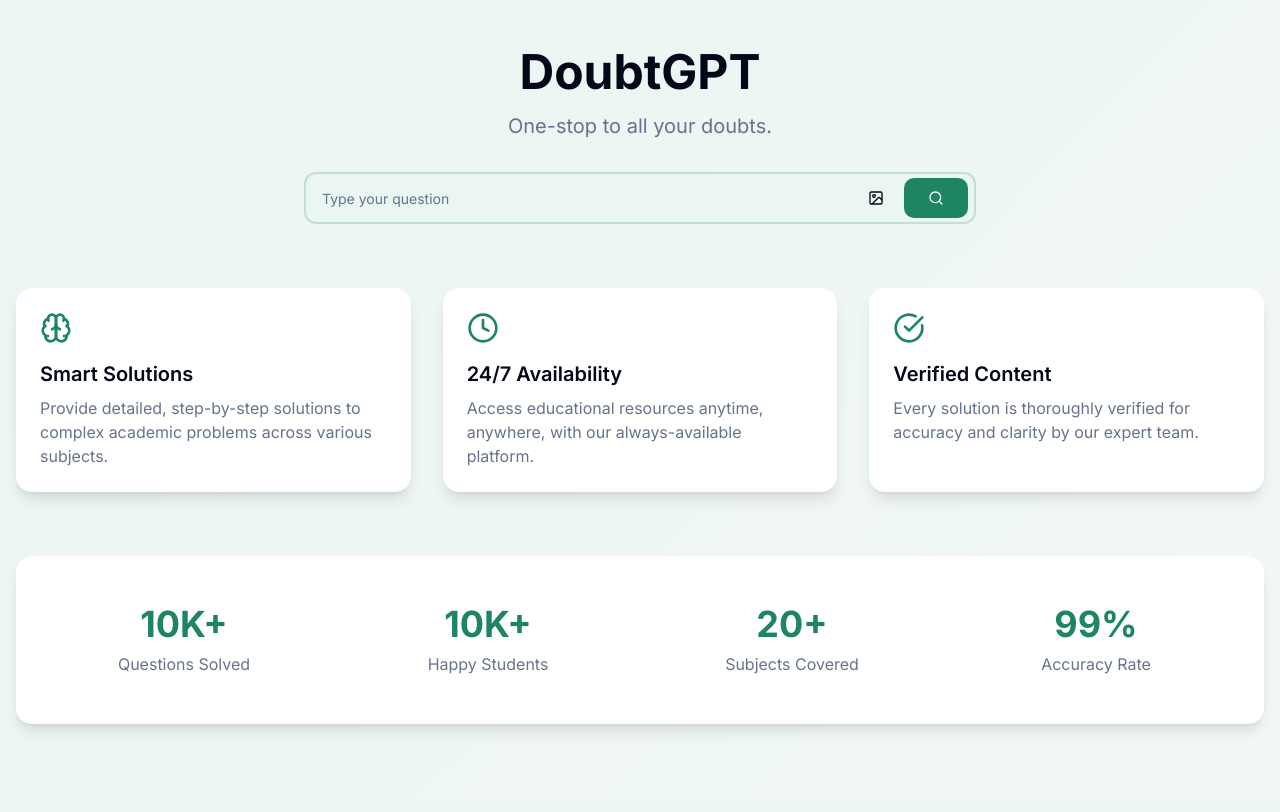
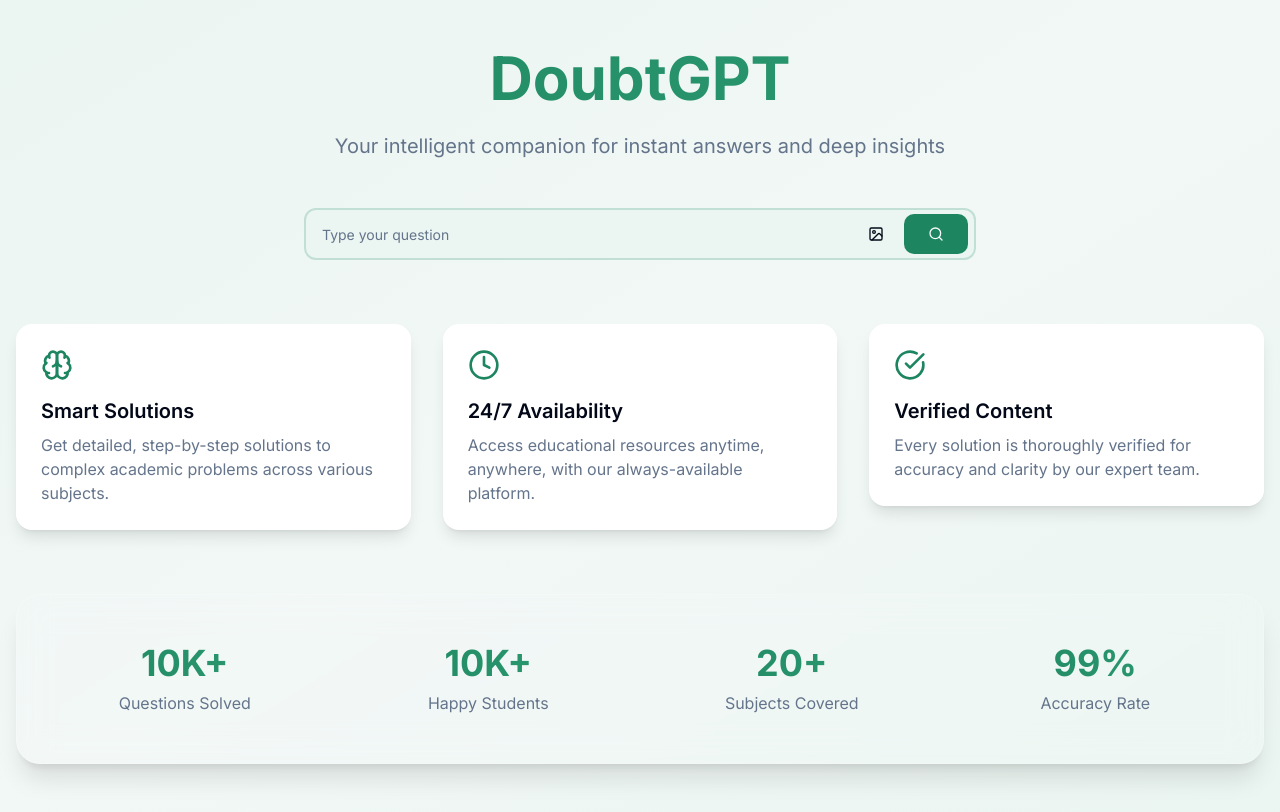
Before and after one commit to ArnavSingh77/DoubtGPT-Better, a React (Vite) app: page / in a window 1280 px wide. Built offline with nearby package versions, Linux system fonts and the light colour scheme.

Commit message:
Improve UI with Modern Effects
Enhanced the user interface by incorporating modern design elements, effects, and animations to improve overall user experience.
[skip gpt_engineer]

```diff
--- a/src/components/FeatureCard.tsx
+++ b/src/components/FeatureCard.tsx
@@ -1,4 +1,5 @@
 import { LucideIcon } from "lucide-react";
+import { cn } from "@/lib/utils";
 
 interface FeatureCardProps {
   icon: LucideIcon;
@@ -8,12 +9,16 @@ interface FeatureCardProps {
 
 export const FeatureCard = ({ icon: Icon, title, description }: FeatureCardProps) => {
   return (
-    <div className="feature-card">
-      <div className="mb-4">
-        <Icon className="h-8 w-8 text-primary" />
+    <div className="group hover:scale-105 transition-all duration-300">
+      <div className="feature-card bg-white/10 backdrop-blur-md border border-white/20 hover:border-primary/30">
+        <div className="mb-4 transform group-hover:scale-110 transition-transform duration-300">
+          <Icon className="h-8 w-8 text-primary group-hover:text-accent" />
+        </div>
+        <h3 className="text-xl font-semibold mb-2 text-foreground">{title}</h3>
+        <p className="text-muted-foreground group-hover:text-foreground transition-colors duration-300">
+          {description}
+        </p>
       </div>
-      <h3 className="text-xl font-semibold mb-2">{title}</h3>
-      <p className="text-muted-foreground">{description}</p>
     </div>
   );
 };
--- a/src/components/StatCard.tsx
+++ b/src/components/StatCard.tsx
@@ -5,9 +5,13 @@ interface StatCardProps {
 
 export const StatCard = ({ value, label }: StatCardProps) => {
   return (
-    <div className="stat-card">
-      <div className="text-4xl font-bold text-primary mb-2">{value}</div>
-      <div className="text-muted-foreground">{label}</div>
+    <div className="stat-card group hover:scale-105 transition-all duration-300">
+      <div className="text-4xl font-bold bg-gradient-to-r from-primary to-accent bg-clip-text text-transparent mb-2">
+        {value}
+      </div>
+      <div className="text-muted-foreground group-hover:text-foreground transition-colors duration-300">
+        {label}
+      </div>
     </div>
   );
 };
--- a/src/pages/Index.tsx
+++ b/src/pages/Index.tsx
@@ -17,53 +17,83 @@ const Index = () => {
   };
 
   return (
-    <div className="min-h-screen gradient-bg">
+    <div className="min-h-screen bg-gradient-to-br from-background via-secondary to-background">
       <div className="container px-4 py-12">
-        {/* Header */}
-        <div className="text-center mb-8">
-          <h1 className="text-5xl font-bold mb-4">DoubtGPT</h1>
-          <p className="text-xl text-muted-foreground">
-            One-stop to all your doubts.
+        {/* Header with animation */}
+        <div className="text-center mb-12 animate-fade-in">
+          <h1 className="text-6xl font-bold mb-6 bg-gradient-to-r from-primary to-accent bg-clip-text text-transparent">
+            DoubtGPT
+          </h1>
+          <p className="text-xl text-muted-foreground max-w-2xl mx-auto">
+            Your intelligent companion for instant answers and deep insights
           </p>
         </div>
 
-        {/* Search/Chat Section */}
-        <div className={`transition-all duration-500 ease-in-out ${isChatVisible ? 'scale-100 opacity-100' : 'scale-95 opacity-0'}`}>
+        {/* Search/Chat Section with smooth transitions */}
+        <div
+          className={`
+            transition-all duration-500 ease-in-out transform
+            ${isChatVisible ? 'scale-100 opacity-100' : 'scale-95 opacity-0'}
+          `}
+        >
           {isChatVisible ? (
             <ChatInterface initialQuery={initialQuery} initialImage={initialImage} />
           ) : null}
         </div>
 
-        <div className={`search-container transition-all duration-500 ease-in-out ${isChatVisible ? 'scale-95 opacity-0 hidden' : 'scale-100 opacity-100'}`}>
+        <div
+          className={`
+            search-container transition-all duration-500 ease-in-out transform
+            ${isChatVisible ? 'scale-95 opacity-0 hidden' : 'scale-100 opacity-100'}
+          `}
+        >
           <SearchBar onSubmit={handleSearchSubmit} />
         </div>
 
-        {/* Features */}
+        {/* Features Section with hover effects */}
         <div className="grid md:grid-cols-3 gap-8 mb-16 mt-16">
+          <div className="animate-fade-in" style={{ animationDelay: "0.2s" }}>
             <FeatureCard
               icon={Brain}
               title="Smart Solutions"
-            description="Provide detailed, step-by-step solutions to complex academic problems across various subjects."
+              description="Get detailed, step-by-step solutions to complex academic problems across various subjects."
             />
+          </div>
+          <div className="animate-fade-in" style={{ animationDelay: "0.4s" }}>
             <FeatureCard
               icon={Clock}
               title="24/7 Availability"
               description="Access educational resources anytime, anywhere, with our always-available platform."
             />
+          </div>
+          <div className="animate-fade-in" style={{ animationDelay: "0.6s" }}>
             <FeatureCard
               icon={CheckCircle}
               title="Verified Content"
               description="Every solution is thoroughly verified for accuracy and clarity by our expert team."
             />
           </div>
+        </div>
 
-        {/* Stats */}
-        <div className="bg-card rounded-2xl p-8 shadow-lg">
+        {/* Stats Section with glass morphism effect */}
+        <div className="bg-white/10 backdrop-blur-lg rounded-3xl p-8 shadow-xl border border-white/20 animate-fade-in" style={{ animationDelay: "0.8s" }}>
           <div className="grid grid-cols-2 md:grid-cols-4 gap-8">
-            <StatCard value="10K+" label="Questions Solved" />
-            <StatCard value="10K+" label="Happy Students" />
-            <StatCard value="20+" label="Subjects Covered" />
-            <StatCard value="99%" label="Accuracy Rate" />
+            <StatCard
+              value="10K+"
+              label="Questions Solved"
+            />
+            <StatCard
+              value="10K+"
+              label="Happy Students"
+            />
+            <StatCard
+              value="20+"
+              label="Subjects Covered"
+            />
+            <StatCard
+              value="99%"
+              label="Accuracy Rate"
+            />
           </div>
         </div>
       </div>
```
Lines whose indentation alone changed are shown as unchanged.
